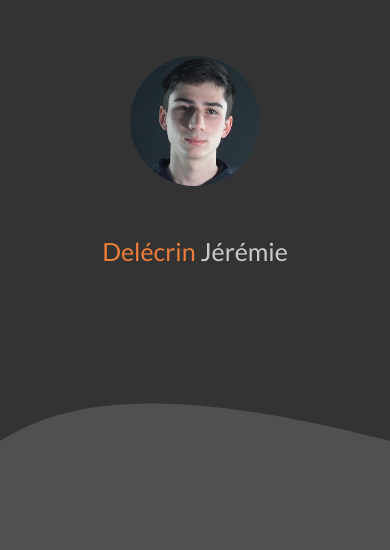
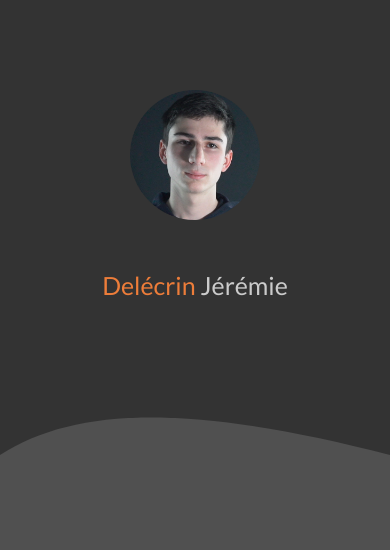
Before and after one commit to JeremDlcn/portfolioCV, a PHP site: page / in a window 390 px wide. Shown: the part 91-641 px from the top of the page. Run offline with PHP 8.4, Linux system fonts and the light colour scheme.

Commit message:
Finale User

```diff
--- a/style.css
+++ b/style.css
@@ -572,6 +572,9 @@ textarea {
 /*-----Mobile Large-----*/
 @media screen and (max-width: 500px)
 {
+		header {
+			margin-bottom: 40px;
+		}
 		.arrow {
 			margin: 40px 0 0 50px;
 		}
@@ -588,7 +591,7 @@ textarea {
 		#presentation{
 			padding-top: 50px;
 			font-size: 25px;
-			margin-bottom: 100px;
+			margin-bottom: 80px;
 		}
 
 		#presentation p{
```
